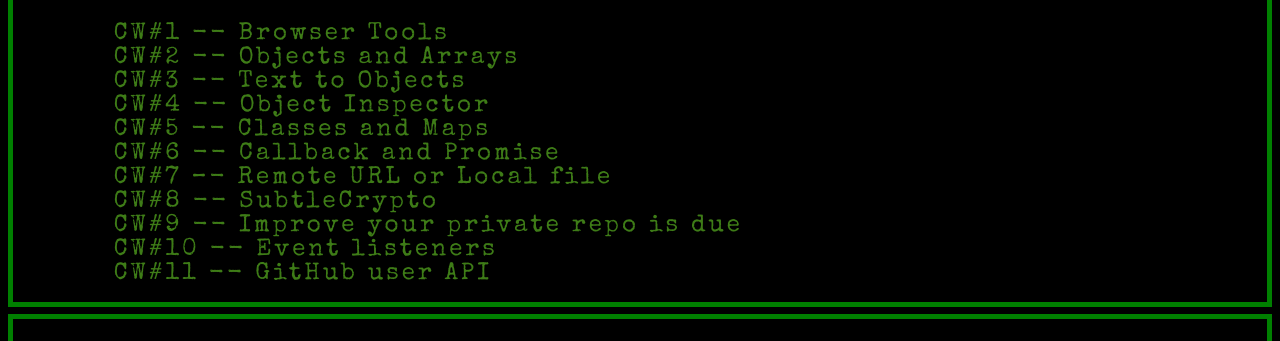
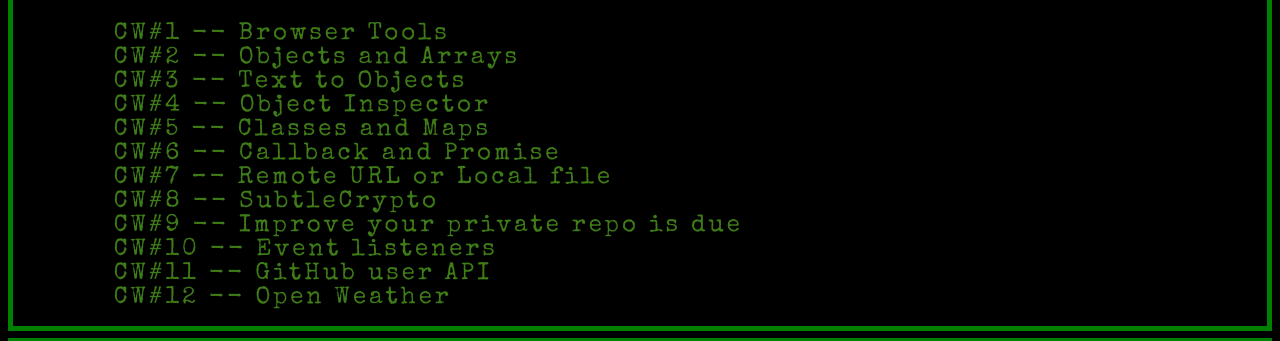
Before and after one commit to Ahmetyanikk/BLM19305E, a plain HTML site: page index.html in a window 1280 px wide. Shown: the part 458-799 px from the top of the page. Drawn offline with nearby package versions, Linux system fonts and the light colour scheme; a web font is replaced by a local one.

Commit message:
Update index.html

```diff
--- a/index.html
+++ b/index.html
@@ -107,6 +107,7 @@
             <li><a href="https://ahmetyanikk.github.io/BLM19305E/Cw9.html">CW#9 -- Improve your private repo is due</a></li>
             <li><a href="https://ahmetyanikk.github.io/BLM19305E/Cw10.html">CW#10 -- Event listeners</a></li>
             <li><a href="https://ahmetyanikk.github.io/BLM19305E/Cw11.html">CW#11 -- GitHub user API</a></li>
+            <li><a href="https://ahmetyanikk.github.io/BLM19305E/Cw12.html">CW#12 -- Open Weather</a></li>
         </ul>
     </div>
     <div class="cw">
```
